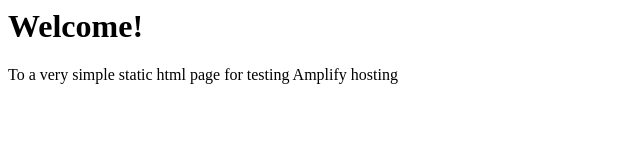
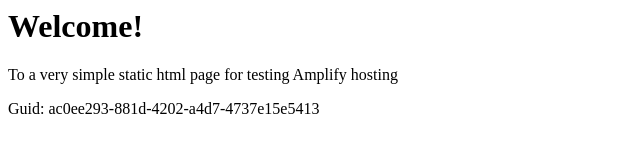
Before and after one commit to aws-aemilia-mxp/Github-PR-Commit-Integration-Test-DoNotTouch-v0-preprod-eu-south-1, a website: page src/index.html in a window 1280 px wide. Shown: the whole page, without its empty margins (0-640 px from the left). Drawn offline with Linux system fonts and the light colour scheme.

Commit message:
commit from integ tests

```diff
--- a/src/index.html
+++ b/src/index.html
@@ -1,3 +1,5 @@
+
+
 <html lang="en">
 
 <head>
@@ -10,6 +12,6 @@
 <body>
     <h1>Welcome!</h1>
     <p>To a very simple static html page for testing Amplify hosting</p>
-</body>
+    <p>Guid: ac0ee293-881d-4202-a4d7-4737e15e5413</p></body>
 
 </html>
```
